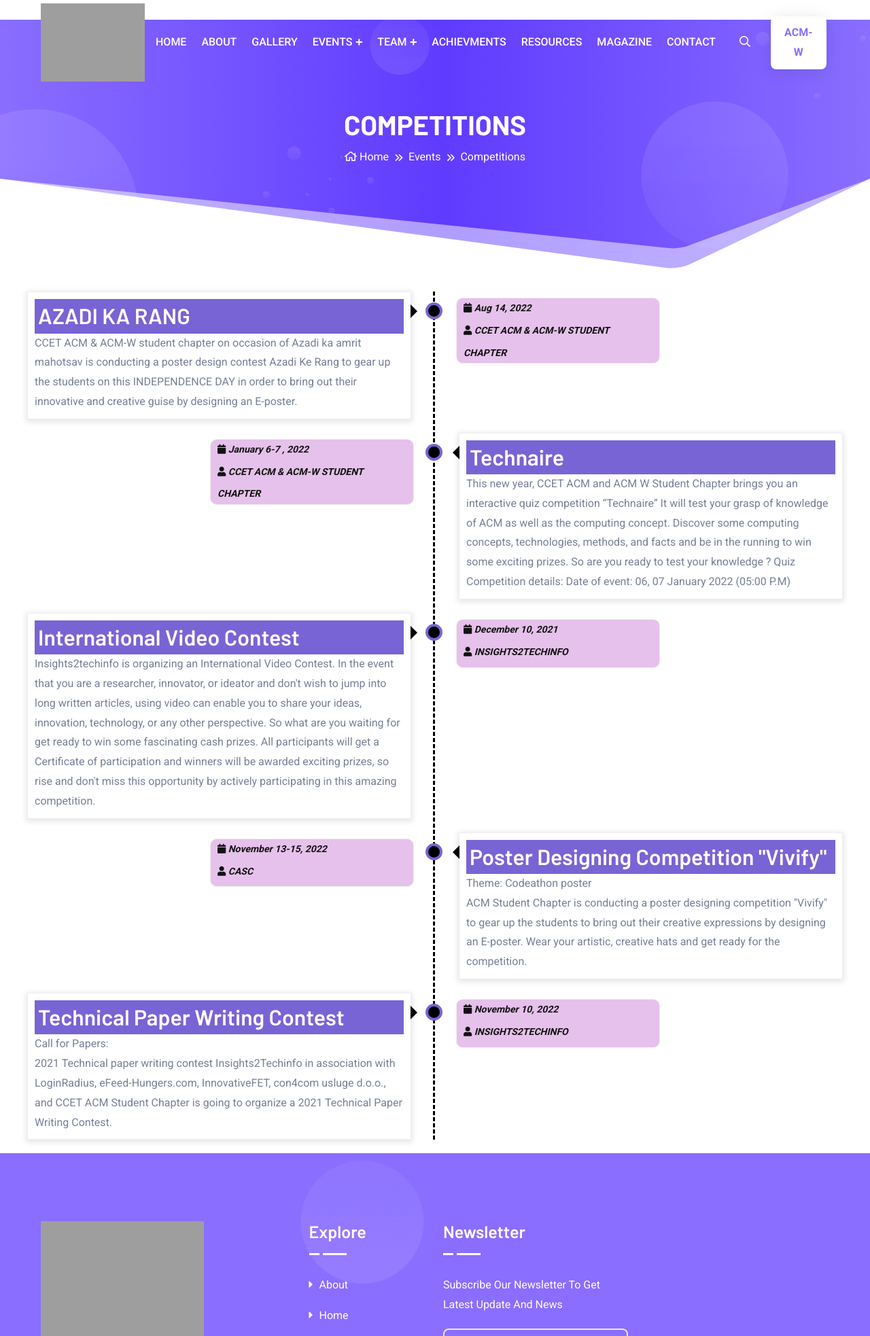
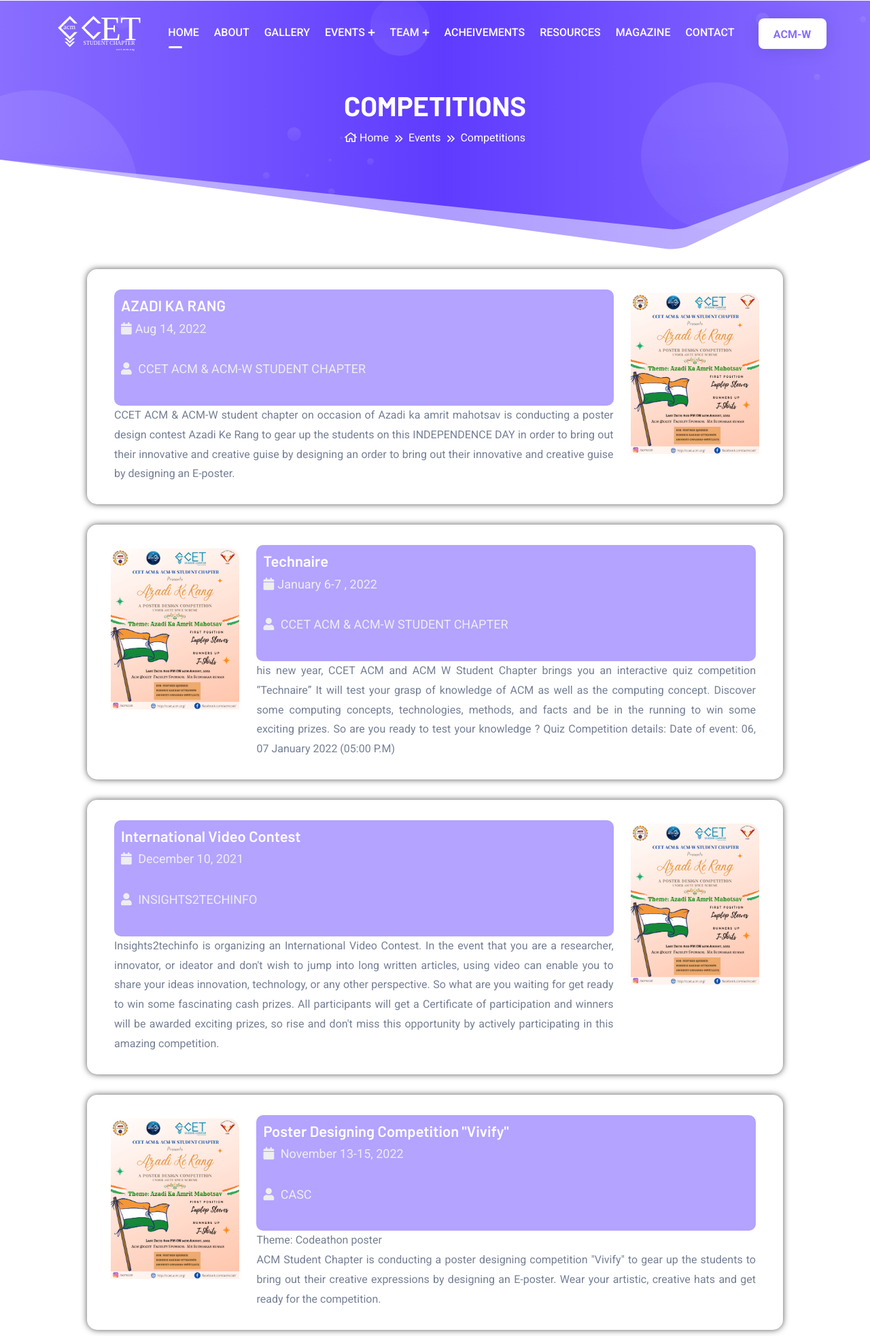
Before and after one commit to ccetacm/ccet-acm-website-2023, a PHP site: page /competition.html in a window 1280 px wide. Shown: the top 1966 px of the page at 68% size. Run offline with PHP 8.4, Linux system fonts and the light colour scheme; some libraries are stand-ins or nearby versions; grey boxes are pictures that could not be loaded.

Commit message:
Updated Design for Competition Page

```diff
--- a/assets/css/my-style.css
+++ b/assets/css/my-style.css
@@ -1199,6 +1199,7 @@ hr {
 }
 
 .breadcrumb-shape {
+
   left: 0;
   min-width: 100%;
 }
@@ -1214,134 +1215,84 @@ hr {
   box-sizing: border-box;
 }
 
-/* The actual timeline (the vertical ruler) */
-.c-timeline {
-  position: relative;
-  max-width: 1200px;
-  margin: 0px auto;
-}
-
-/* The actual timeline (the vertical ruler) */
-.c-timeline::after {
-  content: "";
-  position: absolute;
-  width: 0px;
-  border-left: 3px dashed black;
-  /* background-color: black; */
-  top: 0;
-  bottom: 0;
-  left: 50%;
-  margin-left: -3px;
-}
-
-/* Container around content */
-.c-timeline .c-timeline-blocks .c-blocks {
-  padding: 10px 10px;
-  position: relative;
-  background-color: inherit;
-  width: 50%;
-}
-
-.c-timeline .c-timeline-blocks .c-blocks {
-  position: relative;
-  width: calc(50% - 35px);
-  margin: 20px 0px;
-  /* padding-left: 5px; */
-  border: 1px solid #eee;
-  box-shadow: 0px 2px 8px 2px rgba(0, 0, 0, 0.1);
-}
-
-.c-timeline .c-timeline-blocks .c-blocks:nth-child(even) {
-  left: calc(50% + 35px);
-}
-
-/* The circles on the timeline */
-.c-timeline .c-timeline-blocks .c-blocks:nth-child(odd)::after {
-  content: "";
-  position: absolute;
-  width: 25px;
-  height: 25px;
-  right: -47px;
-  background-color: black;
-  border: 4px solid #7864d4;
-  top: 15px;
-  border-radius: 50%;
-  z-index: 1;
-}
-
-.c-timeline .c-timeline-blocks .c-blocks:nth-child(even):before {
-  content: "";
-  position: absolute;
-  width: 25px;
-  height: 25px;
-  left: -50px;
-  background-color: black;
-  border: 4px solid #7864d4;
-  top: 15px;
-  border-radius: 50%;
-  z-index: 1;
-}
-
-/* Arrow on timeline */
-.c-timeline .c-timeline-blocks .c-blocks:nth-child(odd)::before {
-  content: " ";
-  height: 0;
-  position: absolute;
-  top: 18px;
-  width: 0;
-  z-index: 1;
-  right: -10px;
-  border: medium solid black;
-  border-width: 10px 0 10px 10px;
-  border-color: transparent transparent transparent black;
-}
-
-.c-timeline .c-timeline-blocks .c-blocks:nth-child(even)::after {
-  content: " ";
-  height: 0;
-  position: absolute;
-  top: 18px;
-  width: 0;
-  z-index: 1;
-  left: -10px;
-  border: medium solid black;
-  border-width: 10px 10px 10px 0;
-  border-color: transparent black transparent transparent;
-}
-
-.c-timeline .c-timeline-blocks .c-blocks .c-header h2 {
-  font-size: 32px;
-  margin-bottom: 2px;
-  color: #fff;
-}
-
-.c-timeline .c-timeline-blocks .c-blocks .c-header {
-  padding: 5px;
-  background: #7864d4;
-}
-
-.c-timeline .c-timeline-blocks .c-blocks .c-header > a {
-  position: absolute;
-  font-size: 14px;
-  color: #111;
-  font-weight: 600;
-  font-style: italic;
-  background: #e6c1eb;
-  border: 1px solid #eee;
-  padding: 2px 10px;
+.c-bigwrap{
+
+  display: flex;
+  flex-direction:column ;
+  align-items: center;
+  justify-content: center;
+}
+
+.c-blocks{
+  box-shadow: 0px 0px 10px #555;
+  width: 80% ;
+  margin-top: 15px;
+  margin-bottom: 15px;
+  display: flex;
+  flex-direction: row;
+  border-radius: 15px;
+  padding: 25px;
+
+  /* background-color: #b4a3ff;; */
+  /* height: 150px; */
+}
+
+
+
+.c-header{
+  color:#eee;
+  padding: 10px;
   border-radius: 10px;
-}
-
-.c-timeline .c-timeline-blocks .c-blocks:nth-child(odd) .c-header > a {
-  left: 630px;
-  top: 8px;
-  min-width: 300px;
-}
-
-.c-timeline .c-timeline-blocks .c-blocks:nth-child(even) .c-header > a {
-  right: 630px;
-  top: 8px;
-  min-width: 300px;
+  width: 100%;
+  background-color: #b4a3ff
+}
+.c-blocktext{
+  width:100%;
+  padding: 5px 15px ;
+  display: flex;
+  flex-direction:column ;
+  align-items: center;
+  font-size:16px;
+  text-align: justify;
+  /* color: #fff; */
+  /* justify-content: center; */
+}
+
+.c-blockimage{
+  width:25%;
+  border-radius: 15px;
+  overflow:hidden;
+  margin: 10px;
+}
+
+.c-header h2 {
+  color:#fff;
+  font-size: 22px;
+  padding-bottom: 5px;
+}
+
+
+.c-icons {
+ color:#eee;
+ margin-right: 5px;
+
+}
+
+.c-header p{
+  color:#eee;
+  font-size: 18px;
+  padding: 0;
+}
+
+.c-blocks:hover {
+
+  transform: scale(1.03);
+  transition: 0.4s ease-in-out;
+  z-index: 50;
+  border-width: 5px;
+  border-style: solid;
+  border-color: rgb(183, 153, 252);
+  background-color: #e7e5f5;
 }
 
 /* END COMPETITION */
--- a/competition.html
+++ b/competition.html
@@ -42,8 +42,8 @@
             <nav class="navbar navbar-expand-lg">
                 <div class="container">
                     <a class="navbar-brand" href="index-2.html">
-                        <img src="assets/img/logo/acm logo.svg" class="logo-display" alt="logo">
-                        <img src="assets/img/logo/acm logo colored.svg" class="logo-scrolled" alt="logo">
+                        <img src="assets/img/logo/ACM Logo Black.svg" class="logo-display" alt="logo">
+                        <img src="assets/img/logo/ACM Logo Blue.svg" class="logo-scrolled" alt="logo">
                     </a>
                     <div class="mobile-menu-right">
                         <a href="#" class="mobile-search-btn search-box-outer"><i class="far fa-search"></i></a>
@@ -54,8 +54,8 @@
                     </div>
                     <div class="collapse navbar-collapse" id="main_nav">
                         <ul class="navbar-nav ms-auto">
-                            <li class="nav-item ">
-                                <a class="nav-link" href="#" data-bs-toggle="dropdown">Home</a>
+                            <li class="nav-item">
+                                <a class="nav-link active" href="index.html">Home</a>
 
                             </li>
                             <li class="nav-item"><a class="nav-link" href="about.html"> About </a></li>
@@ -77,17 +77,18 @@
                                     <li><a class="dropdown-item" href="Web-Masters.html">Web Masters</a></li>
                                 </ul>
                             </li>
-                            <li class="nav-item"><a class="nav-link" href="achievements.html">Achievments</a></li>
-                            <li class="nav-item"><a class="nav-link" href="about.html"> Resources </a></li>
-                            <li class="nav-item"><a class="nav-link" href="about.html"> magazine </a></li>
+                            <li class="nav-item dropdown">
+                                <a class="nav-link" href="achievements.html">Acheivements</a>
+
+                            </li>
+                            <li class="nav-item"><a class="nav-link" href="resources.html"> Resources </a></li>
+                            <li class="nav-item"><a class="nav-link" href="magazine.html"> magazine </a></li>
                             <li class="nav-item"><a class="nav-link" href="contact.html">Contact</a></li>
                         </ul>
                         <div class="header-nav-right">
-                            <div class="header-nav-search">
-                                <a href="#" class="search-box-outer"><i class="far fa-search"></i></a>
-                            </div>
+
                             <div class="header-btn">
-                                <a href="acm-w.html" class="theme-btn">ACM-W</a>
+                                <a href="acm-w.html" class="theme-btn" style="width: 100px; height: 45px;">ACM-W</a>
                             </div>
                         </div>
                     </div>
@@ -122,78 +123,94 @@
             </div>
         </div>
 
-        <div class="c-timeline">
-            <div class="c-timeline-blocks">
+        <div class="c-bigwrap">
             <div class="c-blocks">
+                <div class="c-blocktext">
                     <div class="c-header">
                         <h2>AZADI KA RANG</h2>
-                        <a><span class="fa fa-calendar mr-2"></span> Aug 14, 2022 <br><span class="fa fa-user mr-2"></span> CCET ACM & ACM-W STUDENT CHAPTER </a>
-                        <!-- <p class="fa fa-calendar mr-2"> Augustz 14, 2022 <br class="fa fa-user mr-2"> CCET ACM & ACM-W STUDENT CHAPTER </p> -->
-                        <!-- <span class="fa fa-user mr-2"> CCET ACM & ACM-W STUDENT CHAPTER</span> -->
+                        <p> <span class="fa c-icons fa-calendar mr-2"> </span>Aug 14, 2022</p>
+                        <p> <span class="fa c-icons fa-user mr-2"></span> CCET ACM & ACM-W STUDENT CHAPTER</p>
                     </div>
-                    <p>CCET ACM & ACM-W student chapter on occasion of Azadi ka amrit mahotsav is conducting a poster design contest Azadi Ke Rang to gear up the students on this INDEPENDENCE DAY in order to bring out their innovative and creative guise by designing an E-poster.</p>
+
+                    <p> CCET ACM & ACM-W student chapter on occasion of Azadi ka amrit mahotsav is conducting a poster
+                        design contest Azadi Ke Rang to gear up the students on this INDEPENDENCE DAY in order to bring
+                        out their innovative and creative guise by designing an order to bring out their innovative and
+                        creative guise by designing an E-poster.</p>
+
+                </div>
+                <div class="c-blockimage"> <img src="assets/img/competition/1.png"></div>
             </div>
             <div class="c-blocks">
+                <div class="c-blockimage"> <img src="assets/img/competition/1.png"></div>
+                <div class="c-blocktext">
                     <div class="c-header">
                         <h2>Technaire</h2>
-                        <a><span class="fa fa-calendar mr-2"></span> January 6-7 , 2022 <br><span class="fa fa-user mr-2"></span>  CCET ACM & ACM-W STUDENT CHAPTER </a>
-
-                        <!-- <p class="fa fa-calendar mr-2"> January 6-7 , 2022</p><br>
-                        <span class="fa fa-user mr-2"> CCET ACM & ACM-W STUDENT CHAPTER</span> -->
+                        <p><span class="fa c-icons fa-calendar mr-2"></span>January 6-7 , 2022</p>
+                        <p><span class="fa c-icons fa-user mr-2"></span> CCET ACM & ACM-W STUDENT CHAPTER</p>
                     </div>
-                    <p>This new year, CCET ACM and ACM W Student Chapter brings you an interactive quiz competition
+                    <p>his new year, CCET ACM and ACM W Student Chapter brings you an interactive quiz competition
                         “Technaire” It will test your grasp of knowledge of ACM as well as the computing concept.
                         Discover some computing concepts, technologies, methods, and facts and be in the running to win
                         some exciting prizes. So are you ready to test your knowledge ? Quiz Competition details: Date
                         of event: 06, 07 January 2022 (05:00 P.M)</p>
                 </div>
+            </div>
             <div class="c-blocks">
+                <div class="c-blocktext">
                     <div class="c-header">
                         <h2>International Video Contest</h2>
-                        <a><span class="fa fa-calendar mr-2"></span> December 10, 2021 <br><span class="fa fa-user mr-2"></span> INSIGHTS2TECHINFO </a>
-                        <!-- <p class="fa fa-calendar mr-2"> December 10, 2021</p><br>
-                        <span class="fa fa-user mr-2"> INSIGHTS2TECHINFO</span> -->
+                        <p><span class="fa c-icons fa-calendar mr-2"></span> December 10, 2021
+                        <p><span class="fa c-icons fa-user mr-2"></span> INSIGHTS2TECHINFO</p>
                     </div>
-                    <p>Insights2techinfo is organizing an International Video Contest. In the event that you are a researcher, innovator, or ideator and don't wish to jump into long written articles, using video can enable you to share your ideas, innovation, technology, or any other perspective. So what are you waiting for get ready to win some fascinating cash prizes. All participants will get a Certificate of participation and winners will be awarded exciting prizes, so rise and don't miss this opportunity by actively participating in this amazing competition.</p>
+                    <!-- <div> -->
+                        <!-- <input type="checkbox" class="read-more-state" id="post-1" /> -->
+
+                        <p>Insights2techinfo is organizing an International Video Contest. In the
+                            event that you are a researcher, innovator, or ideator and don't wish to jump into long
+                            written articles, using video can enable you to share your ideas innovation, technology, or
+                            any other perspective. So what are you waiting for get ready to win some fascinating cash prizes.   All participants will get a Certificate of participation and winners will be awarded exciting prizes, so rise and don't miss this opportunity by actively participating in this amazing competition.</p>
+
+                        <!-- <label for="post-1" class="read-more-trigger"></label> -->
+                    <!-- </div> -->
+                </div>
+
+                <div class="c-blockimage"> <img src="assets/img/competition/1.png"></div>
             </div>
             <div class="c-blocks">
+                <div class="c-blockimage"> <img src="assets/img/competition/1.png"></div>
+
+                <div class="c-blocktext">
                     <div class="c-header">
                         <h2>Poster Designing Competition "Vivify"</h2>
-                        <a><span class="fa fa-calendar mr-2"></span> November 13-15, 2022 <br><span class="fa fa-user mr-2"></span> CASC </a>
-                        <!-- <p class="fa fa-calendar mr-2"> November 13-15, 2022</p><br>
-                        <span class="fa fa-user mr-2"> CASC</span> -->
+                        <p><span class="fa c-icons fa-calendar mr-2"></span> November 13-15, 2022</p>
+                        <p><span class="fa c-icons fa-user mr-2"></span> CASC</p>
                     </div>
-                    <p>Theme: Codeathon poster</p>
-                    <p>ACM Student Chapter is conducting a poster designing competition "Vivify" to gear up the students to bring out their creative expressions by designing an E-poster. Wear your artistic, creative hats and get ready for the competition.</p>
+                    <p>Theme: Codeathon poster <br> ACM Student Chapter is conducting a poster designing competition
+                        "Vivify" to gear up the students to bring out their creative expressions by designing an
+                        E-poster. Wear your artistic, creative hats and get ready for the competition.</p>
+                </div>
             </div>
             <div class="c-blocks">
+                <div class="c-blocktext">
                     <div class="c-header">
                         <h2>Technical Paper Writing Contest</h2>
-                        <a><span class="fa fa-calendar mr-2"></span> November 10, 2022 <br><span class="fa fa-user mr-2"></span> INSIGHTS2TECHINFO </a>
-                        <!-- <p class="fa fa-calendar mr-2"> November 10, 2022</p><br>
-                        <span class="fa fa-user mr-2"> INSIGHTS2TECHINFO</span> -->
+                        <p><span class="fa c-icons fa-calendar mr-2"></span>November 10, 2022</p>
+                        <p><span class="fa c-icons fa-user mr-2"></span> INSIGHTS2TECHINFO </p>
+
                     </div>
-                    <p>Call for Papers:</p>
-                <p>2021 Technical paper writing contest Insights2Techinfo in association with LoginRadius, eFeed-Hungers.com, InnovativeFET, con4com usluge d.o.o., and CCET ACM Student Chapter is going to organize a 2021 Technical Paper Writing Contest.</p>
+                    <!-- <div> -->
+                        <!-- <input type="checkbox" class="read-more-state" id="post-2" /> -->
+                        <p>Call for Papers: <br>
+                        2021 Technical paper writing contest Insights2Techinfo in association with LoginRadius, eFeed-Hungers.com, InnovativeFET, con4com usluge d.o.o., and CCET ACM Student Chapter is going to organize a 2021 Technical Paper Writing Contest.</span></p>
+                        <!-- <label for="post-2" class="read-more-trigger"></label> -->
+                    <!-- </div> -->
                 </div>
+                <div class="c-blockimage"> <img src="assets/img/competition/1.png"></div>
+
             </div>
         </div>
     </main>
-    <!-- Start Here -->
-    <!-- <div class="c-main">
-        <h3 class="c-heading">COMP</h3>
-        <div class="c-container">
-            <ul>
-                <li>
-                    <h3 class="c-title">AZADI KA RANG</h3>
-                    <p>CCET ACM & ACM-W student chapter on occasion of Azadi ka amrit mahotsav is conducting a poster design contest Azadi Ke Rang to gear up the students on this INDEPENDENCE DAY in order to bring out their innovative and creative guise by designing an E-poster.</p>
-                    <span class="c-circle"></span>
-                    <span class="c-date">August 14, 2022</span>
-                </li>
-            </ul>
-        </div>
-    </div> -->
-    <!-- End Here -->
+
 
     <footer class="footer-area">
         <div class="footer-widget">
@@ -202,7 +219,7 @@
                     <div class="col-md-6 col-lg-4">
                         <div class="footer-widget-box about-us">
                             <a href="#" class="footer-logo">
-                                <img src="assets/img/logo/acm logo.svg" alt="">
+                                <img src="assets/img/logo/ACM Logo Black.svg    " alt="">
                             </a>
                             <p class="mb-20">
                                 ACM boosts up the potential and talent, supporting the overall development needs of
@@ -213,22 +230,20 @@
                             <div class="footer-contact">
                                 <ul>
                                     <li><i class="far fa-map-marker-alt"></i>CCET, SECTOR-26, CHANDIGARH</li>
-                                    <li><a href="tel:+21236547898"><i class="far fa-phone"></i>+91</a>
-                                    </li>
-                                    <li><a
-                                            href="https://live.themewild.com/cdn-cgi/l/email-protection#f88b8d8888978a8cb89d80999588949dd69b9795"><i
-                                                class="far fa-envelope"></i><span class="__cf_email__"
-                                                data-cfemail="bac9cfcacad5c8cefadfc2dbd7cad6df94d9d5d7">[email&#160;protected]</span></a>
-                                    </li>
+
                                 </ul>
                             </div>
                             <ul class="footer-social">
-                                <li><a href=https://www.facebook.com/acmccet target="_blank"><i class="fab fa-facebook-f"></i></a>
+                                <li><a href="https://www.facebook.com/acmwccet"><i class="fab fa-facebook-f"></i></a>
                                 </li>
-                                <li><a href="https://www.instagram.com/acmccet" target="_blank"><i class="fab fa-instagram"></i></a>
+                                <li><a href="https://www.instagram.com/acmwccet"><i class="fab fa-instagram"></i></a>
                                 </li>
-                                <li><a href="https://twitter.com/acmccet" target="_blank"><i class="fab fa-twitter"></i></a></li>
-                                <li><a href="https://www.linkedin.com/company/ccet-acm-student-chapter/" target="_blank"><i class="fab fa-linkedin-in"></i></a></li>
+                                <li><a href="https://twitter.com/acmccet"><i class="fab fa-twitter"></i></a></li>
+                                <li><a href="https://www.youtube.com/channel/UCdqrwqNB9ibYjFpBkMA-4iQ"><i
+                                            class="fab fa-youtube"></i></a></li>
+                                <li><a href="mailto:acm@ccet.ac.in"><i class="fa fa-envelope"></i></a></li>
+                                <li><a href="http://linkedin.com/in/ccet-acm-w-843729228"><i
+                                            class="fab fa-linkedin-in"></i></a></li>
                             </ul>
                         </div>
                     </div>
@@ -246,25 +261,16 @@
                             </ul>
                         </div>
                     </div>
-                    <!-- <div class="col-md-6 col-lg-3">
-                        <div class="footer-widget-box list">
-                            <h4 class="footer-widget-title">Our Services</h4>
-                            <ul class="footer-list">
-                                <li><a href="#"><i class="fas fa-caret-right"></i> IT Solutions</a></li>
-                                <li><a href="#"><i class="fas fa-caret-right"></i> Web Development</a></li>
-                                <li><a href="#"><i class="fas fa-caret-right"></i> Digital Marketing</a></li>
-                                <li><a href="#"><i class="fas fa-caret-right"></i> App Development</a></li>
-                                <li><a href="#"><i class="fas fa-caret-right"></i> Networking Service</a></li>
-                                <li><a href="#"><i class="fas fa-caret-right"></i> SEO Optimization</a></li>
-                                <li><a href="#"><i class="fas fa-caret-right"></i> Data Analysis</a></li>
-                            </ul>
+                    <div class="col-md-6 col-lg-3">
+
                     </div>
-                    </div> -->
                     <div class="col-md-6 col-lg-3">
                         <div class="footer-widget-box list">
-                            <h4 class="footer-widget-title">Newsletter</h4>
+                            <h4 class="footer-widget-title">Contact Us</h4>
                             <div class="footer-newsletter">
-                                <p>Subscribe Our Newsletter To Get Latest Update And News</p>
+                                <p>Chandigarh College of Engineering and Technology Degree Wing Sector - 26, Chandigarh
+                                    Website: <a style="color: white;" href="https://www.ccet.ac.in/">www.ccet.ac.in</a>
+                                </p>
                                 <div class="subscribe-form">
                                     <form action="#">
                                         <input type="email" class="form-control" placeholder="Your Email">
@@ -284,20 +290,16 @@
                 <div class="row">
                     <div class="col-lg-6 align-self-center">
                         <p class="copyright-text">
-                            &copy; Copyright <span id="date"></span> <a href="#"> Techrun </a> All Rights Reserved.
+                            &copy; Copyright <span id="date"></span> Copyright © 2021 All rights reserved | <br>
+                            Designed and Developed by <a href="#">CCET ACM Website Team</a>
                         </p>
                     </div>
-                    <div class="col-lg-6 align-self-center">
-                        <ul class="footer-menu">
-                            <li><a href="#">Support</a></li>
-                            <li><a href="#">Terms Of Services</a></li>
-                            <li><a href="#">Privacy Policy</a></li>
-                        </ul>
-                    </div>
+
                 </div>
             </div>
         </div>
     </footer>
+
 
     <a href="#" id="scroll-top"><i class="far fa-long-arrow-up"></i></a>
 
```
Also changed, not shown: assets/img/competition/1.png (added). Lines whose indentation alone changed are shown as unchanged.
